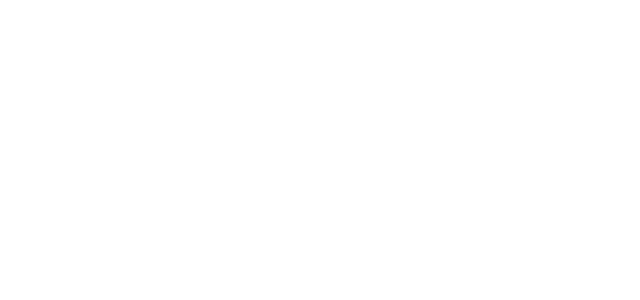
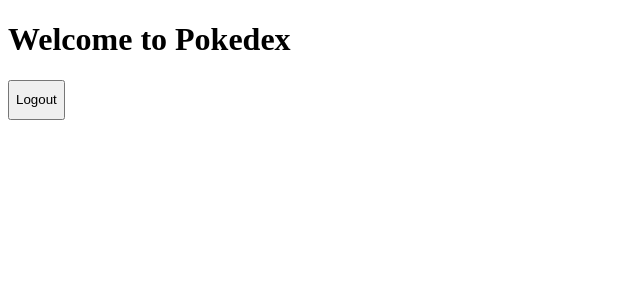
Before and after one commit to KittCheung1/pokemon, an Angular app: page /pokedex in a window 1280 px wide. Before the commit this address led to /. Shown: the top 300 px of the page, without its empty margins (0-640 px from the left). Built offline with nearby package versions, Linux system fonts and the light colour scheme.

Commit message:
Feat: added pokedex page+ routing

```diff
--- a/src/app/app-routing.module.ts
+++ b/src/app/app-routing.module.ts
@@ -1,6 +1,7 @@
 import { NgModule } from "@angular/core"
 import { RouterModule, Routes } from "@angular/router"
 import { LoginComponent } from "./login-components/login.component"
+import { Pokedex } from "./pokedex/pokedex.page";
 import { TrainersPage } from "./trainers/trainers.page"
 
 //TrainerProfile Page
@@ -11,7 +12,8 @@
         path:"", component:LoginComponent
 
     },
-    { path: "trainers",component: TrainersPage}
+    { path: "trainers",component: TrainersPage},
+    {path:"pokedex", component:Pokedex}
 ];
 
 @NgModule({
--- a/src/app/login-components/login.component.html
+++ b/src/app/login-components/login.component.html
@@ -1,11 +1,12 @@
 <div class="mainDiv">
-
     <div class="container">
         <img src="https://images-ext-2.discordapp.net/external/bWJJKDjfnuUvcgAr0Zg142a26HhmeDMqwCMWolRx1ZI/https/upload.wikimedia.org/wikipedia/commons/thumb/9/98/International_Pok%25C3%25A9mon_logo.svg/2560px-International_Pok%25C3%25A9mon_logo.svg.png?width=1202&height=442" alt="pokemon"/>
         <input class="inputField" placeholder="Username..." type="text">
         <div class="btnContainer">
             <button class="btn" routerLink="/trainers">SIGN IN</button>
-
         </div>
     </div>
+    <div *ngFor="let user of users">
+        {{user.username}}
+    </div>
 </div>
--- /dev/null
+++ b/src/app/pokedex/pokedex.page.css
@@ -0,0 +1,3 @@
+.btn{
+    height: 40px;
+}
--- /dev/null
+++ b/src/app/pokedex/pokedex.page.html
@@ -0,0 +1,4 @@
+<div class="container">
+    <h1>Welcome to Pokedex</h1>
+    <button class="btn" routerLink="/" >Logout</button>
+</div>
--- a/src/app/trainers/trainers.page.css
+++ b/src/app/trainers/trainers.page.css
@@ -0,0 +1,9 @@
+.container{
+    background-color: cadetblue;
+    margin: 0;
+
+}
+
+.btn{
+    height: 40px;
+}
--- a/src/app/trainers/trainers.page.html
+++ b/src/app/trainers/trainers.page.html
@@ -1,3 +1,5 @@
+<div class="container">
+    <h1>Welcome Trainer</h1>
+    <button class="btn" routerLink="/pokedex">Pokedex</button>
 
-
-<h1>Hello World!</h1>
+</div>
--- a/src/app/trainers/trainers.page.ts
+++ b/src/app/trainers/trainers.page.ts
@@ -1,4 +1,6 @@
 import { Component } from "@angular/core";
+import { User } from "../models/user.model";
+import { UsersService } from "../services/Users.service";
 
 @Component({
     selector:"app-trainers",
@@ -6,4 +8,19 @@
     styleUrls:["./trainers.page.css"]
 })
 
-export class TrainersPage{};
+
+
+
+export class TrainersPage{
+    constructor(private readonly UserService: UsersService) {
+
+    }
+
+    ngOnInit(): void {
+        this.UserService.fetchUsers();
+    }
+    get users():User[]{
+
+        return this.UserService.getUsers();
+    }
+};
--- a/src/index.html
+++ b/src/index.html
@@ -2,7 +2,7 @@
 <html lang="en">
 <head>
   <meta charset="utf-8">
-  <title>TestPokemon</title>
+  <title>Pokemon</title>
   <base href="/">
   <meta name="viewport" content="width=device-width, initial-scale=1">
   <link rel="icon" type="image/x-icon" href="favicon.ico">
```
Also changed, not shown: src/app/login-components/login.component.css (+15 -11 lines), src/app/pokedex/pokedex.page.ts (added, +11 -0 lines).
